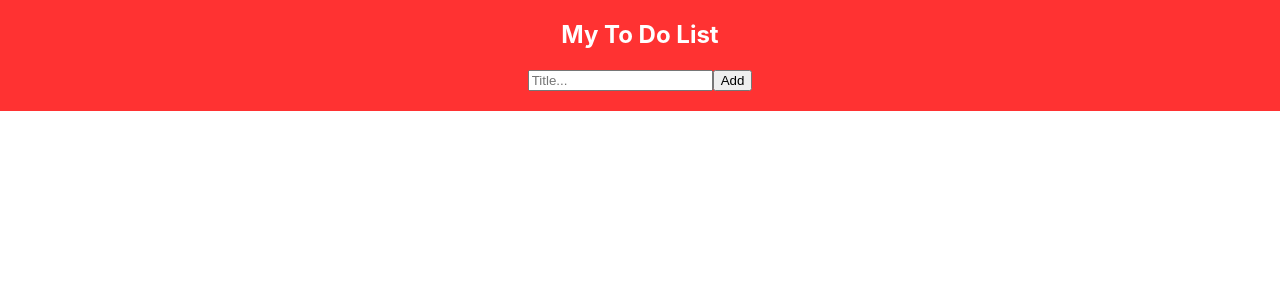
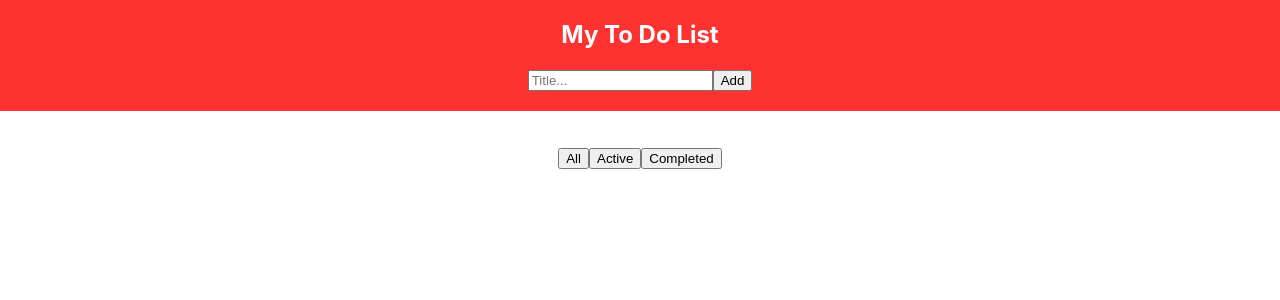
Before and after one commit to lukewaring/todo-app-dl, a React (Create React App) app: page / in a window 1280 px wide. Shown: the top 300 px of the page. Built offline with nearby package versions, Linux system fonts and the light colour scheme.

Commit message:
Add filtering feature

```diff
--- a/src/App.js
+++ b/src/App.js
@@ -1,5 +1,3 @@
-/* eslint-disable array-callback-return */
-
 import React from 'react'
 import './styles/App.css'
 import TodoInput from './components/TodoInput'
@@ -7,7 +5,8 @@ import Todo from './components/Todo'
 
 class App extends React.Component {
   state = {
-    todos: []
+    todos: [],
+    filter: 'All'
   }
 
   nextTodoId = 0
@@ -39,6 +38,22 @@ class App extends React.Component {
     })
   }
 
+  setFilter = statusStr => {
+    this.setState({
+      filter: statusStr
+    })
+  }
+
+  createActiveTodos = () => {
+    let activeTodos = this.state.todos.filter(todo => !todo.complete)
+    return activeTodos
+  }
+
+  createCompletedTodos = () => {
+    let completedTodos = this.state.todos.filter(todo => todo.complete)
+    return completedTodos
+  }
+
   render() {
     return (
     <div className="App">
@@ -48,19 +63,24 @@ class App extends React.Component {
       </header>
       <br></br>
       <ul>
-        <div>{this.state.todos.map((todo) => {
-          if (!todo.complete) {
-          return <Todo key={todo.id} todo={todo} deleteTodo={this.deleteTodo} toggleTodo={this.toggleTodo} />
-          }
-        })}
-        </div>
-        <div>{this.state.todos.map((todo) => {
-          if (todo.complete) {
-          return <Todo key={todo.id} todo={todo} deleteTodo={this.deleteTodo} toggleTodo={this.toggleTodo} />
-          }
-        })}
-        </div>
+        {this.state.filter === "All" || this.state.filter === "Active" ?
+          (<div>{this.createActiveTodos().map((todo) => {
+            return <Todo key={todo.id} todo={todo} deleteTodo={this.deleteTodo} toggleTodo={this.toggleTodo} />
+          })}
+          </div>) :
+          null
+        }
+        {this.state.filter === "All" || this.state.filter === "Completed" ?
+          (<div>{this.createCompletedTodos().map((todo) => {
+            return <Todo key={todo.id} todo={todo} deleteTodo={this.deleteTodo} toggleTodo={this.toggleTodo} />
+          })}
+          </div>) :
+          null
+        }
       </ul>
+      <button onClick={() => this.setFilter("All")}>All</button>
+      <button onClick={() => this.setFilter("Active")}>Active</button>
+      <button onClick={() => this.setFilter("Completed")}>Completed</button>
     </div>
     )
   }
```
